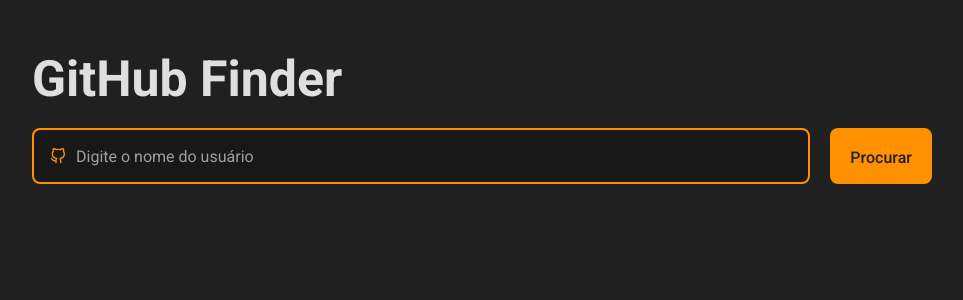
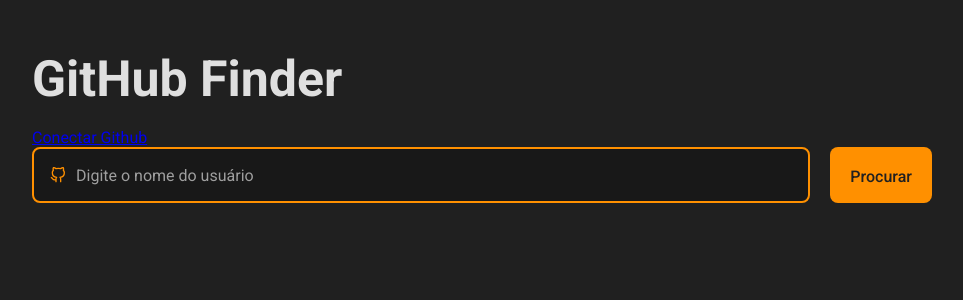
Before and after one commit to raphaelcdsouza/gitrepofinderfront, a React (Create React App) app: page / in a window 1280 px wide. Shown: the top 300 px of the page, without its empty margins (158-1121 px from the left). Built offline with nearby package versions, Linux system fonts and the light colour scheme.

Commit message:
Added link to connect with Github user account

```diff
--- a/src/pages/Dashboard/index.jsx
+++ b/src/pages/Dashboard/index.jsx
@@ -51,6 +51,7 @@ const Dashboard = () => {
   return (
     <Container>
       <h1>GitHub Finder</h1>
+      <a href="https://github.com/login/oauth/authorize?client_id=84ddb13f8f7f968b202c&scope=user:email">Conectar Github</a>
 
       <Form onSubmit={handleFormSubmit}>
         <Input type="text" name="repo" error={error} placeholder="Digite o nome do usuário" onChange={handleInputChange} />
```
